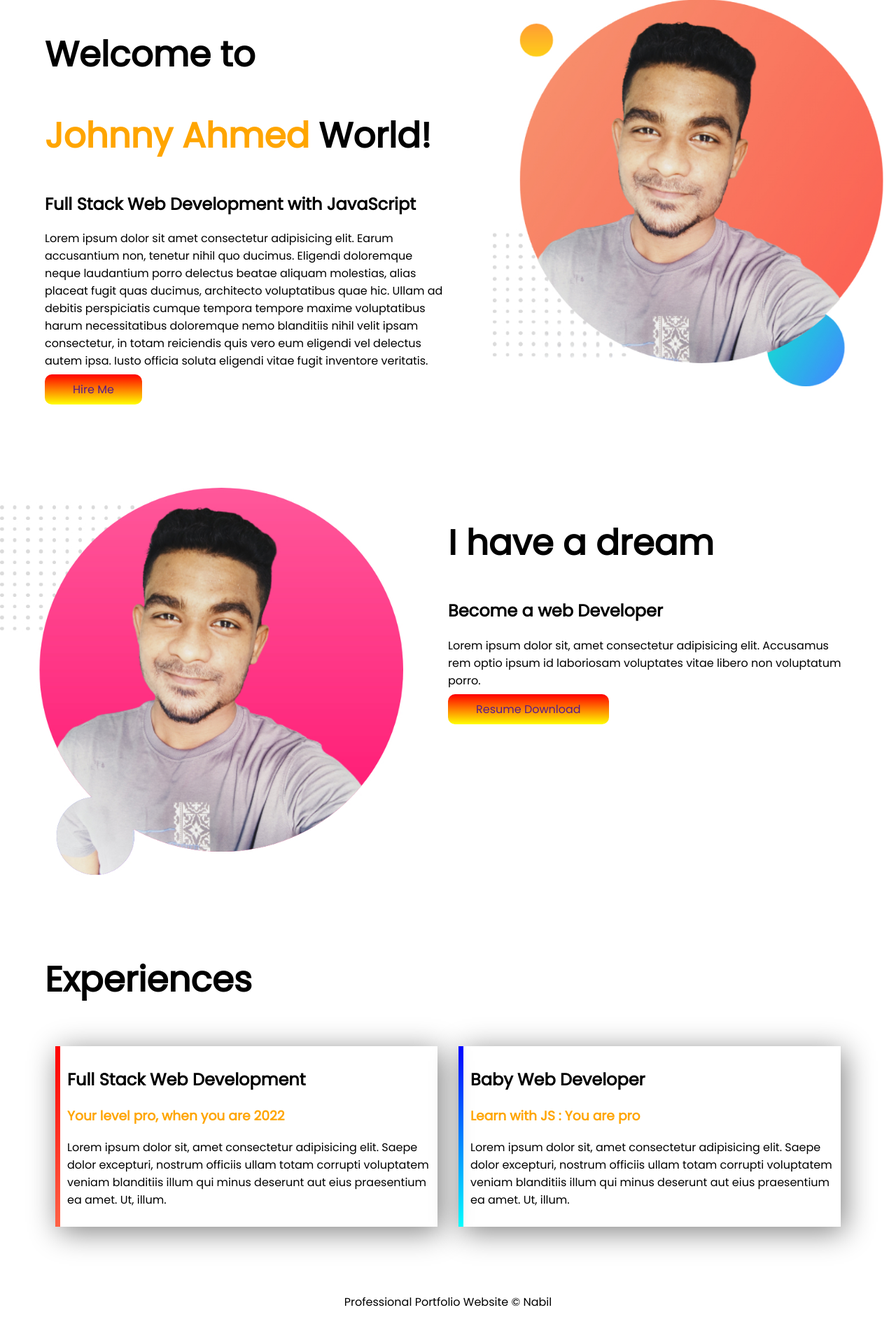
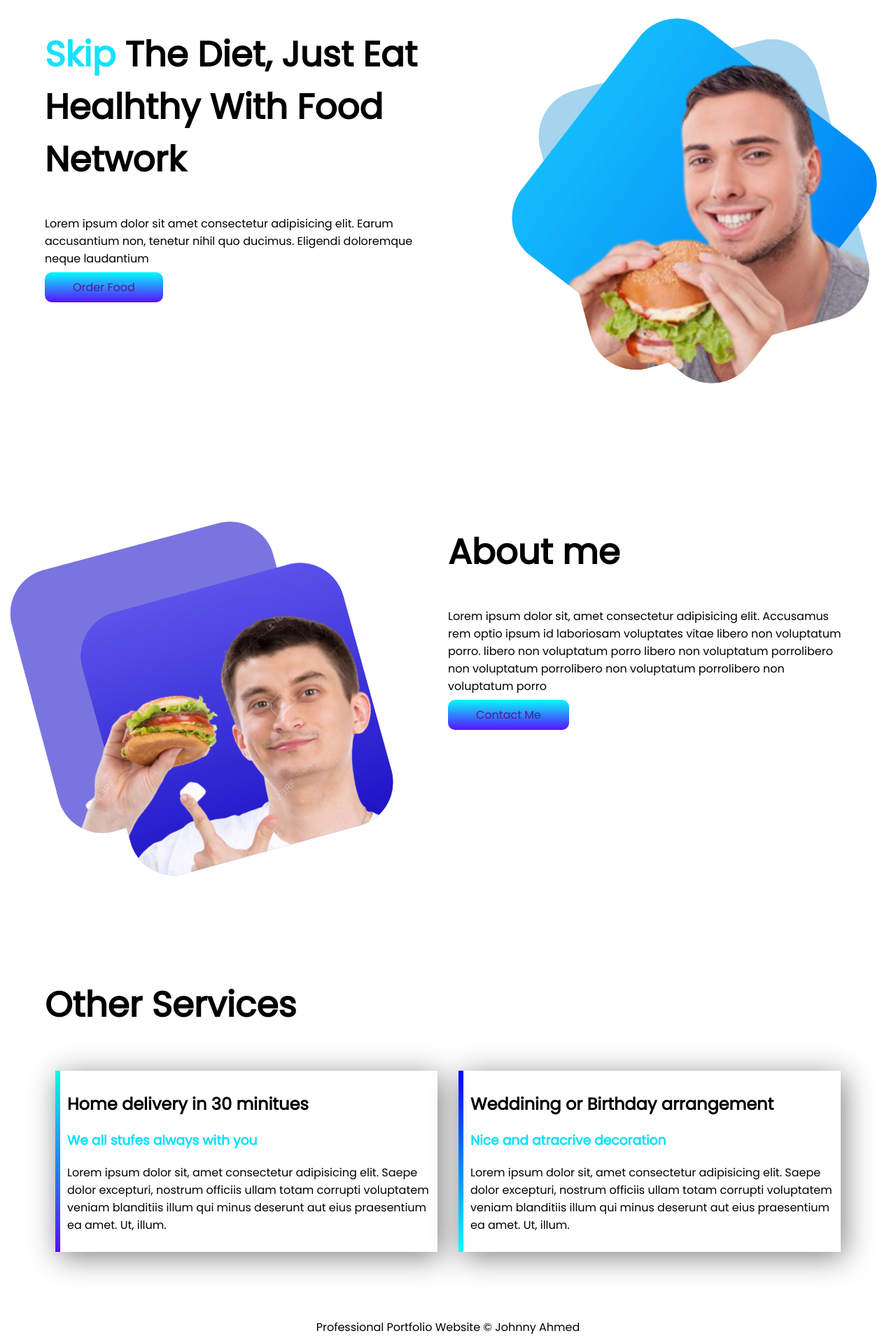
Before and after one commit to johnahmed313/personal-portfolio, a plain HTML site: page index.html in a window 1280 px wide. Shown: the part 1-1913 px from the top of the page at 70% size. Before the commit the page ends 1890 px from the top, so only its background shows below. Drawn offline with Linux system fonts and the light colour scheme.

Commit message:
first commit

```diff
--- a/css/style.css
+++ b/css/style.css
@@ -14,12 +14,12 @@ body{
     padding-left: 5%;
 }
 .text-color{
-    color:orange;
+    color:rgb(23, 226, 253);
 }
 .link-color{
     padding: 10px 40px;
     text-decoration: none;
-    background-image: linear-gradient(red,yellow);
+    background-image: linear-gradient(rgb(8, 250, 250),rgb(88, 16, 255));
     border-radius: 10px;
 }
 h1{
@@ -52,7 +52,7 @@ h1{
     display: flex;
 }
 .experience-area-part h3{
-    color: orange;
+    color: rgb(0, 225, 255);
 }
 .experience-area-part div{
     box-shadow: 5px 7px 40px gray;
@@ -61,7 +61,7 @@ h1{
 }
 #full-stack{
     border-left: 7px solid;
-    border-image: linear-gradient(180deg,red,tomato);
+    border-image: linear-gradient(180deg,rgb(0, 255, 221),rgb(84, 14, 248));
     border-image-slice: 1;
     padding: 10px;
 }
--- a/index.html
+++ b/index.html
@@ -15,51 +15,45 @@
 <body>
     <section id="header">
         <div class="header-part">
-            <h1>Welcome to</h1>
-            <h1><span class="text-color">Johnny Ahmed</span> World!</h1>
-            <h2>Full Stack Web Development with JavaScript</h2>
+            <h1><span class="text-color">Skip</span> The Diet,
+               Just Eat Healhthy
+            With Food Network</h1>
+
             <p>Lorem ipsum dolor sit amet consectetur adipisicing elit. Earum accusantium non, tenetur nihil quo
                 ducimus.
-                Eligendi doloremque neque laudantium porro delectus beatae aliquam molestias, alias placeat fugit quas
-                ducimus,
-                architecto voluptatibus quae hic. Ullam ad debitis perspiciatis cumque tempora tempore maxime
-                voluptatibus harum
-                necessitatibus doloremque nemo blanditiis nihil velit ipsam consectetur, in totam reiciendis quis vero
-                eum
-                eligendi vel delectus autem ipsa. Iusto officia soluta eligendi vitae fugit inventore veritatis.</p>
-            <a class="link-color" href="">Hire Me</a>
+                Eligendi doloremque neque laudantium</p>
+            <a class="link-color" href="">Order Food</a>
         </div>
         <div class="header-part">
-            <img src="./img/my-bg2 (1).jpg" alt="Header Photo">
+            <img src="./img/Group 8449.jpg" alt="Header Photo">
         </div>
     </section>
 
     <section id="dream-area">
         <div class="dream-area-part">
-            <img src="./img/my-bg2.jpg" alt="Dream Background Photo">
+            <img src="./img/Group 8449 (1).jpg" alt="Dream Background Photo">
         </div>
         <div class="dream-area-part">
-            <h1>I have a dream</h1>
-            <h2>Become a web Developer</h2>
+            <h1>About me</h1>
             <p>Lorem ipsum dolor sit, amet consectetur adipisicing elit. Accusamus rem optio ipsum id laboriosam
-                voluptates vitae libero non voluptatum porro.</p>
-            <a class="link-color" href="">Resume Download</a>
+                voluptates vitae libero non voluptatum porro. libero non voluptatum porro libero non voluptatum porrolibero non voluptatum porrolibero non voluptatum porrolibero non voluptatum porro</p>
+            <a class="link-color" href="">Contact Me</a>
         </div>
     </section>
 
     <section id="experience-area">
-        <h1>Experiences</h1>
+        <h1>Other Services</h1>
         <div class="experience-area-part">
             <div id="full-stack">
-                <h2>Full Stack Web Development</h2>
-                <h3>Your level pro, when you are 2022</h3>
+                <h2>Home delivery in 30 minitues</h2>
+                <h3>We all stufes always with you</h3>
                 <p>Lorem ipsum dolor sit, amet consectetur adipisicing elit. Saepe dolor excepturi, nostrum officiis
                     ullam totam corrupti voluptatem veniam blanditiis illum qui minus deserunt aut eius praesentium ea
                     amet. Ut, illum.</p>
             </div>
             <div id="baby-web">
-                <h2>Baby Web Developer</h2>
-                <h3>Learn with JS : You are pro</h3>
+                <h2>Weddining or Birthday arrangement</h2>
+                <h3>Nice and atracrive decoration</h3>
                 <p>Lorem ipsum dolor sit, amet consectetur adipisicing elit. Saepe dolor excepturi, nostrum officiis
                     ullam totam corrupti voluptatem veniam blanditiis illum qui minus deserunt aut eius praesentium ea
                     amet. Ut, illum.</p>
@@ -68,7 +62,7 @@
     </section>
 
     <footer>
-        <p>Professional Portfolio Website &COPY; Nabil</p>
+        <p>Professional Portfolio Website &COPY; Johnny Ahmed</p>
     </footer>
 </body>
 
```
Also changed, not shown: img/Frame 57.jpg (added), img/Group 8449 (1).jpg (added), img/Group 8449.jpg (added), img/imagestop-banner.png.png (added), 1 other file.
